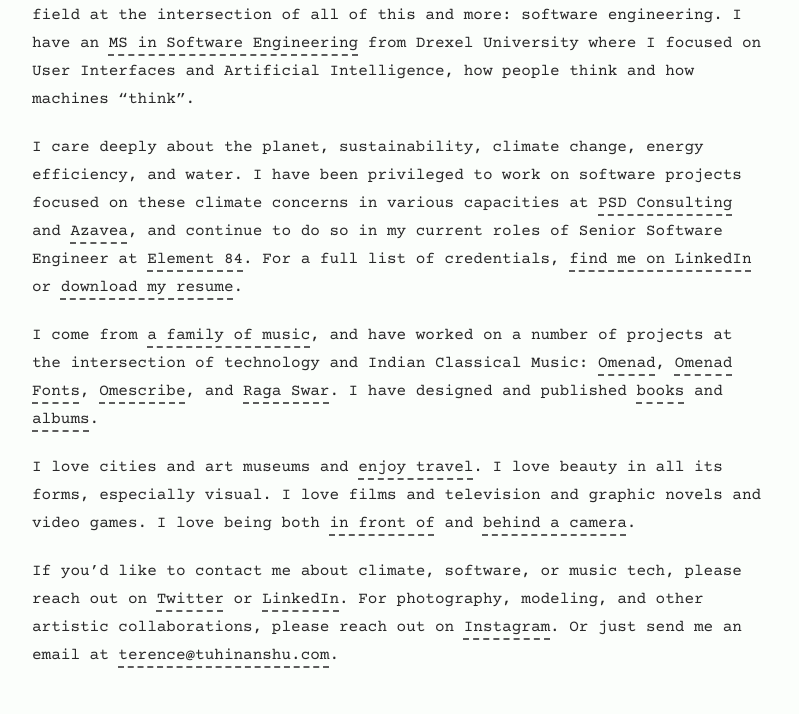
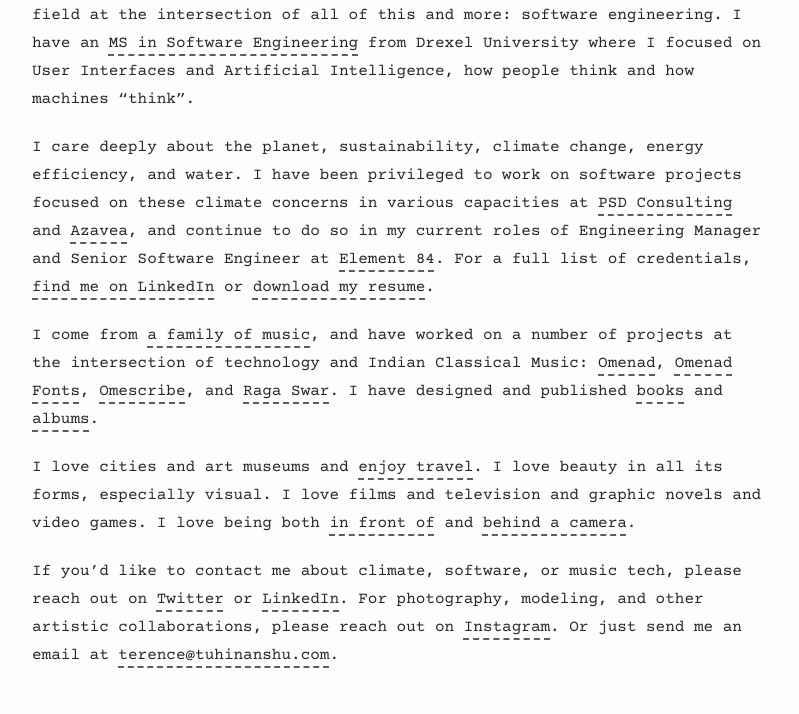
Before and after one commit to rajadain/astro.tuhinanshu.com, an Astro site: page /about in a window 1280 px wide. Shown: the part 868-1582 px from the top of the page, without its empty margins (240-1039 px from the left). Built offline with nearby package versions, Linux system fonts and the light colour scheme; Astro itself is replaced by a stand-in of ours.

Commit message:
feat(about): add proper job title

```diff
--- a/src/pages/about.md
+++ b/src/pages/about.md
@@ -10,7 +10,7 @@
 
 My primary medium is the web, for which I have been designing and developing front- and back-ends, databases, infrastructure, continuous integration systems, graphics, logos, and fonts privately since 1999, and professionally since 2007. I care about design, beauty, elegance, mathematics, problem solving, systems, and usefulness, and am quite lucky to study and work in a field at the intersection of all of this and more: software engineering. I have an [MS in Software Engineering](https://drexel.edu/cci/academics/masters-programs/ms-in-software-engineering/) from Drexel University where I focused on User Interfaces and Artificial Intelligence, how people think and how machines "think".
 
-I care deeply about the planet, sustainability, climate change, energy efficiency, and water. I have been privileged to work on software projects focused on these climate concerns in various capacities at [PSD Consulting](https://psdconsulting.com) and [Azavea](https://www.azavea.com), and continue to do so in my current roles of Senior Software Engineer at [Element 84](https://element84.com). For a full list of credentials, [find me on LinkedIn](https://linkedin.com/in/tuhinanshu) or [download my resume](/resume.pdf).
+I care deeply about the planet, sustainability, climate change, energy efficiency, and water. I have been privileged to work on software projects focused on these climate concerns in various capacities at [PSD Consulting](https://psdconsulting.com) and [Azavea](https://www.azavea.com), and continue to do so in my current roles of Engineering Manager and Senior Software Engineer at [Element 84](https://element84.com). For a full list of credentials, [find me on LinkedIn](https://linkedin.com/in/tuhinanshu) or [download my resume](/resume.pdf).
 
 I come from [a family of music](https://raginitrivedi.com), and have worked on a number of projects at the intersection of technology and Indian Classical Music: [Omenad](https://omenad.net), [Omenad Fonts](http://fonts.omenad.net), [Omescribe](https://omescribe.com), and [Raga Swar](https://twitter.com/ragaswar). I have designed and published [books](https://www.lulu.com/shop/ragini-trivedi/sitar-compositions-in-ome-swarlipi/hardcover/product-1gvq4vgj.html) and [albums](https://www.youtube.com/playlist?list=OLAK5uy_mGSzOI0AOf0DMqv5x758Ibj6P3XgXEhOU).
 
```
